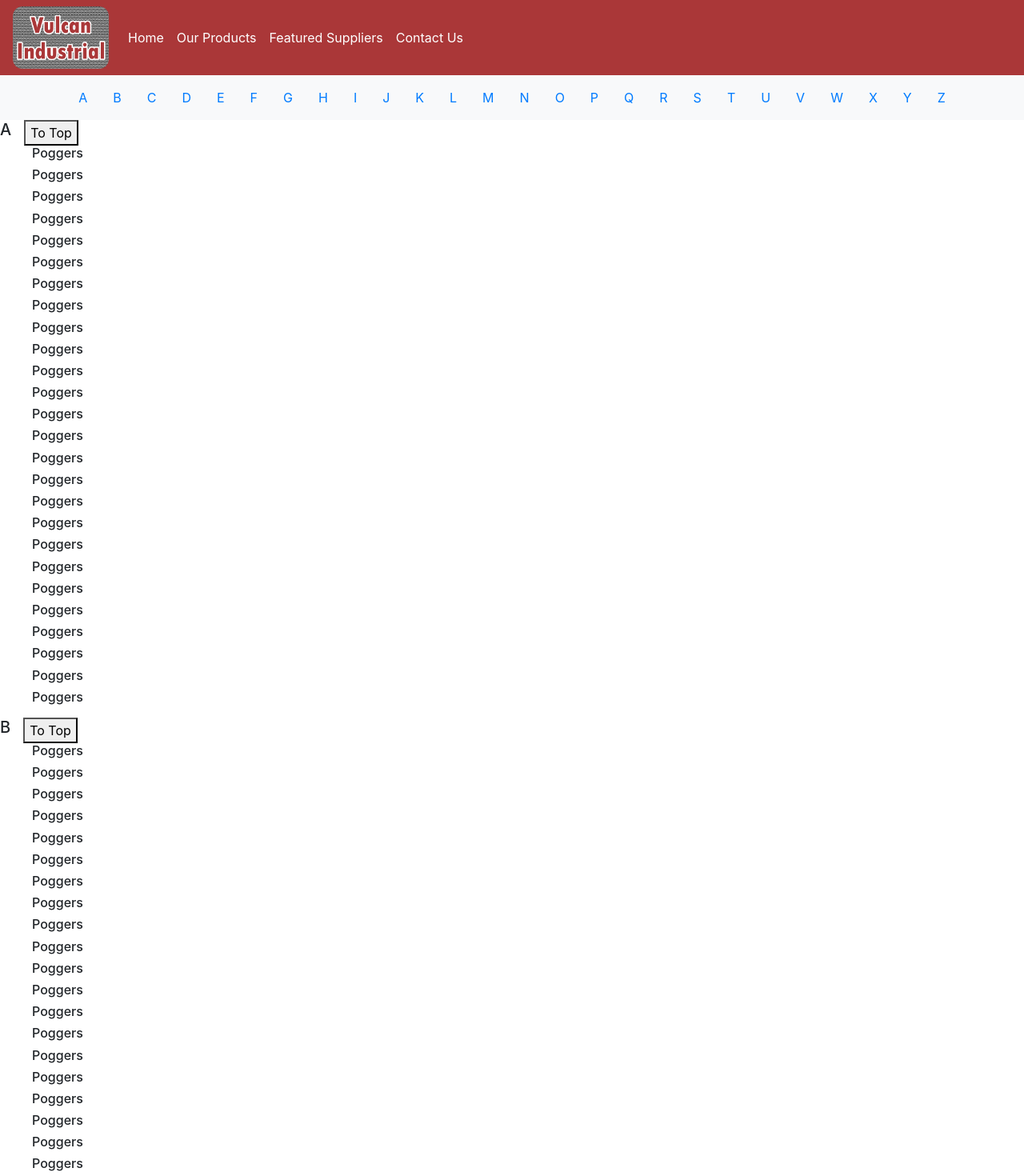
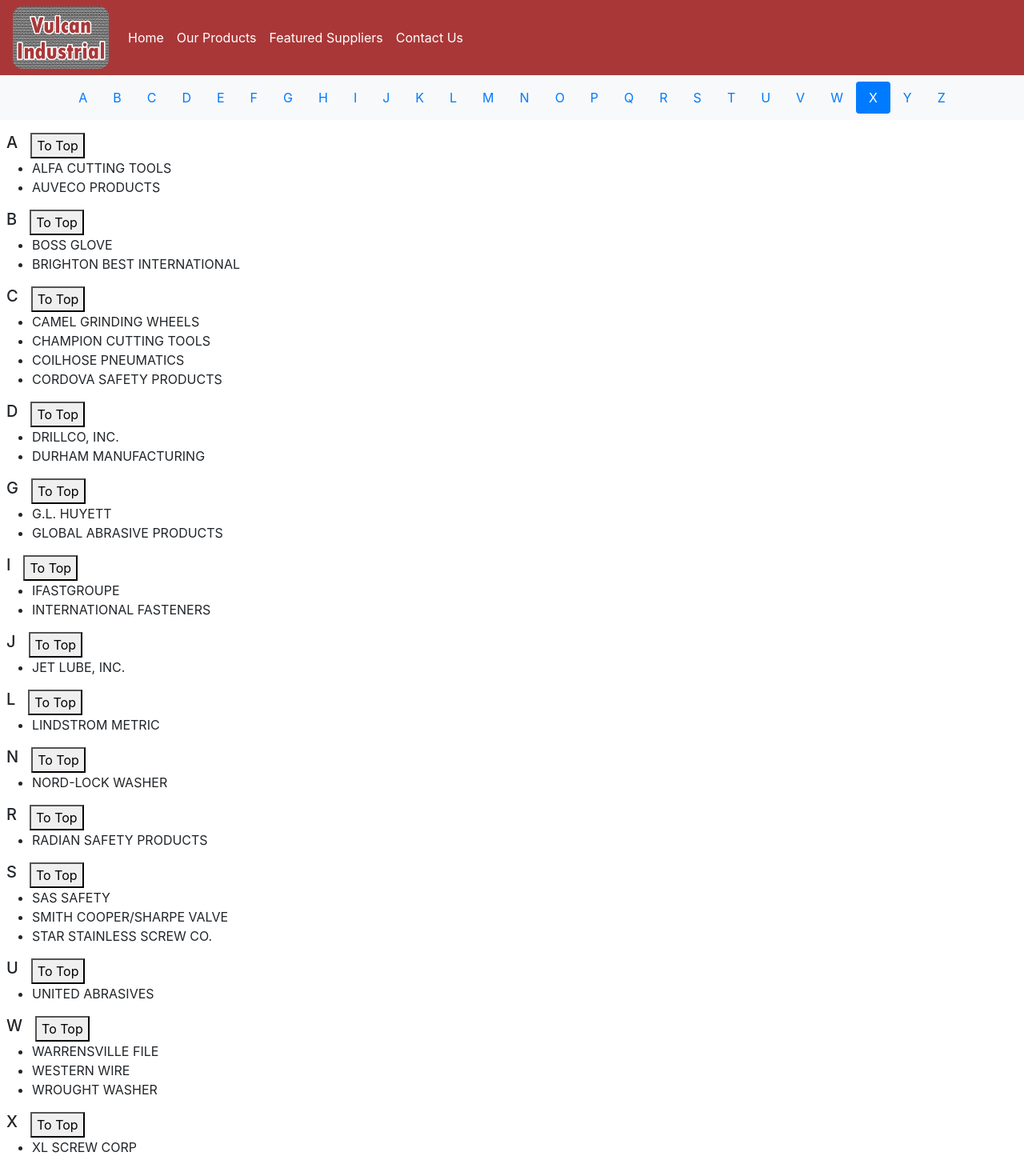
Before and after one commit to CamDavi5/VIS-Website-Revamp, a React (Create React App) app: page /suppliers in a window 1280 px wide. Shown: the top 1470 px of the page at 80% size. Built offline with nearby package versions, Linux system fonts and the light colour scheme.

Commit message:
improved suppliers page

```diff
--- a/src/pages/Suppliers.jsx
+++ b/src/pages/Suppliers.jsx
@@ -8,11 +8,41 @@
         "G", "H", "I", "J", "K", "L", "M", "N", "O", "P",
         "Q", "R", "S", "T", "U", "V", "W", "X", "Y", "Z"];
 
+    let supplierArr = ["ALFA CUTTING TOOLS",
+        "AUVECO PRODUCTS",
+        "BOSS GLOVE",
+        "BRIGHTON BEST INTERNATIONAL",
+        "CAMEL GRINDING WHEELS",
+        "CHAMPION CUTTING TOOLS",
+        "COILHOSE PNEUMATICS",
+        "CORDOVA SAFETY PRODUCTS",
+        "DRILLCO, INC.",
+        "DURHAM MANUFACTURING",
+        "G.L. HUYETT",
+        "GLOBAL ABRASIVE PRODUCTS",
+        "IFASTGROUPE",
+        "INTERNATIONAL FASTENERS",
+        "JET LUBE, INC.",
+        "LINDSTROM METRIC",
+        "NORD-LOCK WASHER",
+        "RADIAN SAFETY PRODUCTS",
+        "SAS SAFETY",
+        "SMITH COOPER/SHARPE VALVE",
+        "STAR STAINLESS SCREW CO.",
+        "UNITED ABRASIVES",
+        "WARRENSVILLE FILE",
+        "WESTERN WIRE",
+        "WROUGHT WASHER",
+        "XL SCREW CORP"];
 
+    function buttonTop () {
+        document.body.scrollTop = 0; // For Safari
+        document.documentElement.scrollTop = 0; // For Chrome, Firefox, IE and Opera
+    }
 
     return (
         <>
-            <nav id="productSpyScroll"className="navbar navbar-light bg-light d-flex justify-content-center">
+            <nav id="productSpyScroll"className="navbar navbar-light bg-light d-flex justify-content-center mb-3">
                 <ul className="nav nav-pills">
                     {alphabetArr.map((char) => (
                         <ScrollSpyNav letter={char}></ScrollSpyNav>
@@ -22,13 +52,17 @@
             <div data-spy="scroll" data-target="#productSpyScroll" data-offset="0">
                 {alphabetArr.map((char) => (
                     <>
-                        <div className="d-flex">
-                            <h5 id={char}>{char}</h5>
-                            <button className="ml-3">To Top</button>
-                        </div>
+                        {supplierArr.some((supplier) => (
+                                supplier[0] === char
+                        )) ? <div className="d-flex ml-2">
+                                <h5 id={char}>{char}</h5>
+                                <button className="ml-3" onClick={buttonTop}>To Top</button>
+                            </div> : null}
+
                         <ul>
-                            {alphabetArr.map((char) => (
-                                <h6>Poggers</h6>
+                            {supplierArr.map((supplier) => (
+                                supplier[0] == char
+                                ? <ScrollSpySupplier item={supplier}></ScrollSpySupplier> : null
                             ))}
                         </ul>
                     </>
@@ -37,7 +71,7 @@
             </div>
         </>
 
-    )
+    );
 }
 
 export default Suppliers;
```
